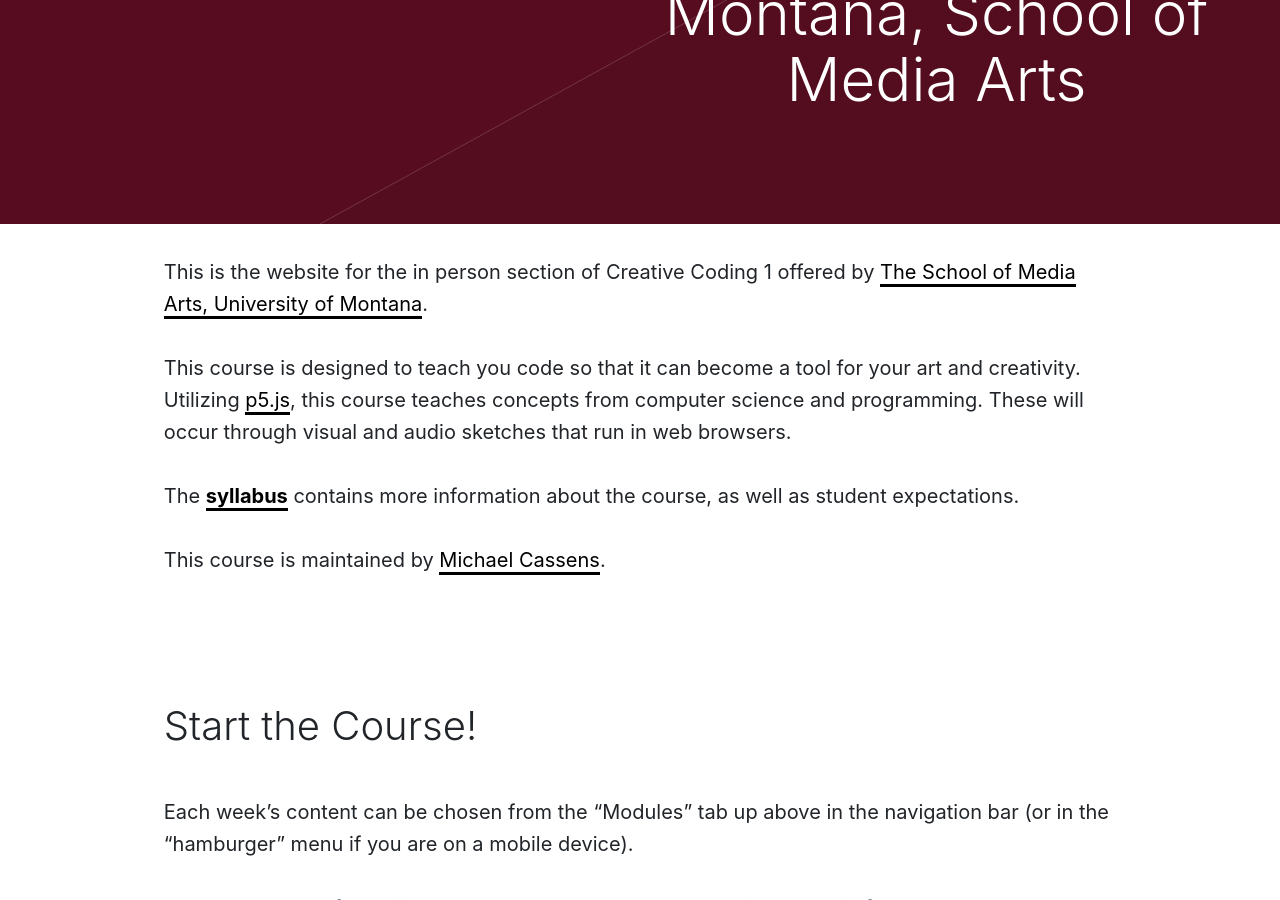
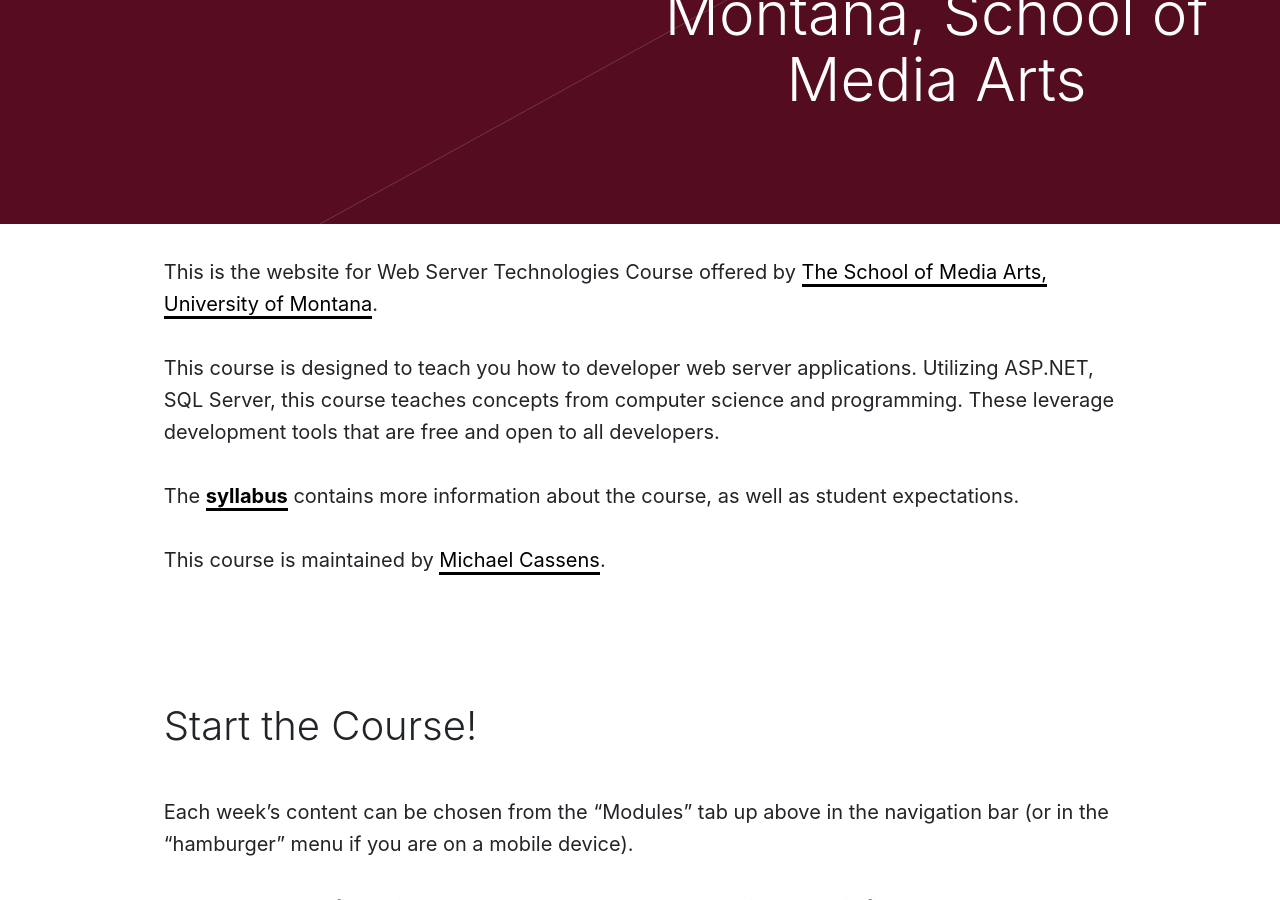
Before and after one commit to Montana-Media-Arts/461_WebServer-Fall2020, a Jekyll site: the page built from index.markdown, in a window 1280 px wide and 900 px high, scrolled down 740 px. Built offline with Jekyll 4.4.1, drawn with Linux system fonts in a browser that asks for light colours; nearby versions of some CDN libraries.

Commit message:
Update index.markdown

```diff
--- a/index.markdown
+++ b/index.markdown
@@ -4,27 +4,17 @@ published: true
 ---
 
 
-This is the website for the in person section of Creative Coding 1 offered by [The School of Media Arts, University of Montana](http://www.umt.edu/mediaarts/).
+This is the website for Web Server Technologies Course offered by [The School of Media Arts, University of Montana](http://www.umt.edu/mediaarts/).
 
-This course is designed to teach you code so that it can become a tool for your art and creativity. Utilizing [p5.js](https://p5js.org), this course teaches concepts from computer science and programming. These will occur through visual and audio sketches that run in web browsers.
+This course is designed to teach you how to developer web server applications. Utilizing ASP.NET, SQL Server, this course teaches concepts from computer science and programming. These leverage development tools that are free and open to all developers.
 
 The [**syllabus**]({{ site.baseurl }}/syllabus/ ) contains more information about the course, as well as student expectations.
 
 
 This course is maintained by [Michael Cassens]({{ site.baseurl }}/instructor/ ).
 
-<!--
-For questions about course content or problems, please e-mail the primary contact [Stephanie Whitney](mailto:stephanie1.whitney@umconnect.umt.edu)
--->
-
 ### Start the Course!
 
 Each week's content can be chosen from the "Modules" tab up above in the navigation bar (or in the "hamburger" menu if you are on a mobile device).
 
-There you should find a link to '[Week 1]({{site.baseurl}}/modules/week-1/welcome-to-mart120/)'. As weeks become active, you will find them populate that drop-down menu.
-
-
-
-<!--
-<div class="embed-responsive embed-responsive-16by9"><iframe class="embed-responsive-item" src="https://www.youtube.com/embed/xE7-fWrOkaQ" frameborder="0" allowfullscreen></iframe></div>
--->
+There you should find a link to '[Week 1]({{site.baseurl}}/modules/week-1/welcome-to-mart461/)'. As weeks become active, you will find them populate that drop-down menu.
```
